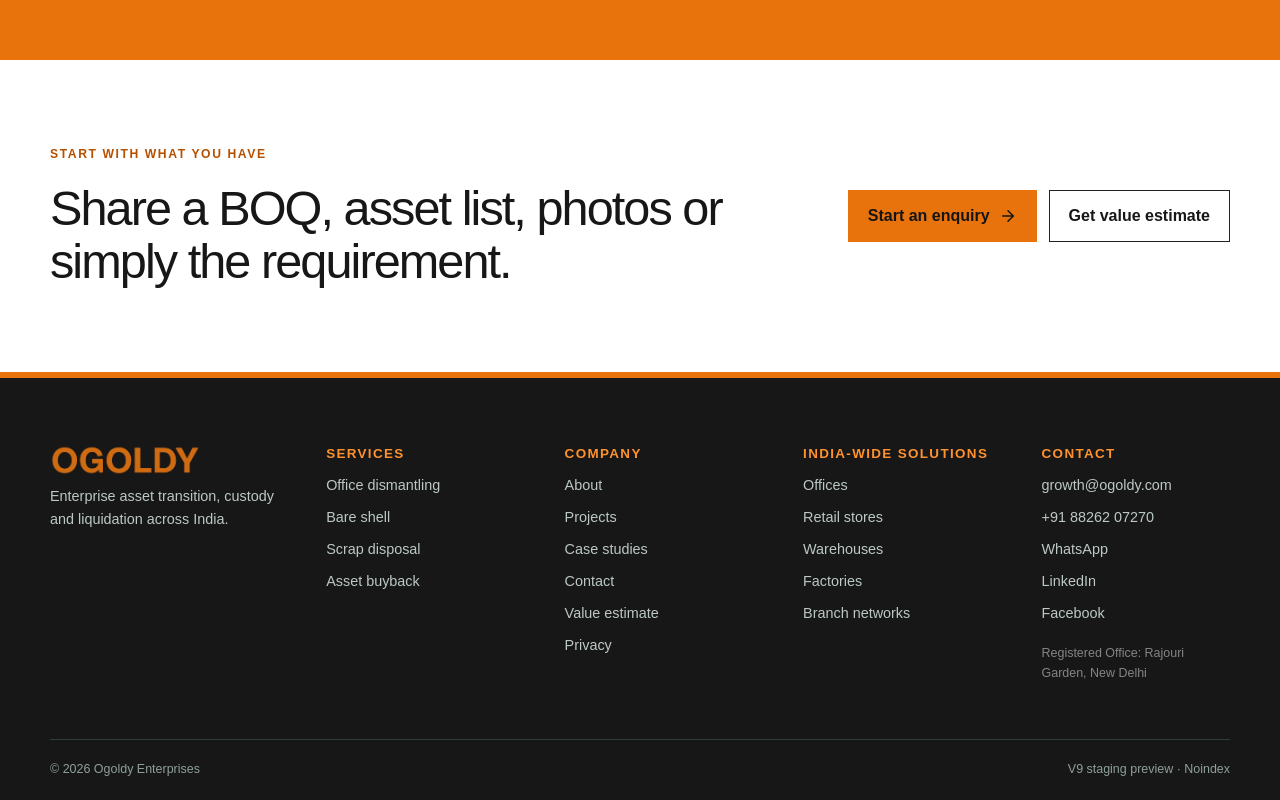
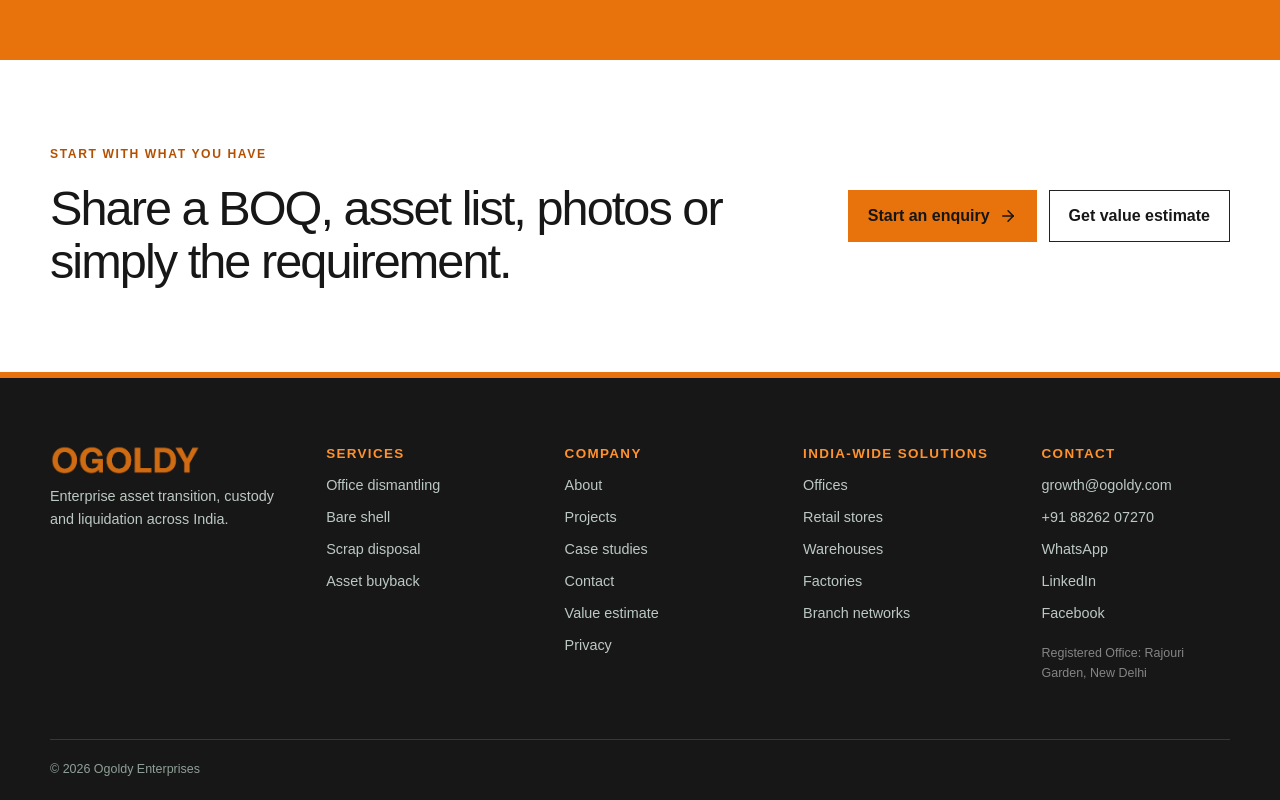
Before and after one commit to digitalogservices/ogoldy-website, a Next.js app: page / in a window 1280 px wide. Shown: the part 6105-6905 px from the top of the page. Built offline with nearby package versions, Linux system fonts and the light colour scheme.

Commit message:
Remove stale staging label from production footer

```diff
--- a/app/components/site-footer.tsx
+++ b/app/components/site-footer.tsx
@@ -52,7 +52,6 @@
       </div>
       <div className="section-shell footer-bottom">
         <span>© {new Date().getFullYear()} Ogoldy Enterprises</span>
-        <span>V9 staging preview · Noindex</span>
       </div>
       <a className="whatsapp-float" href="https://wa.me/918826207270?text=Hello%20Ogoldy%2C%20I%20want%20to%20discuss%20an%20enterprise%20asset%20requirement." target="_blank" rel="noreferrer" aria-label="Discuss a requirement on WhatsApp">WhatsApp</a>
     </footer>
```
